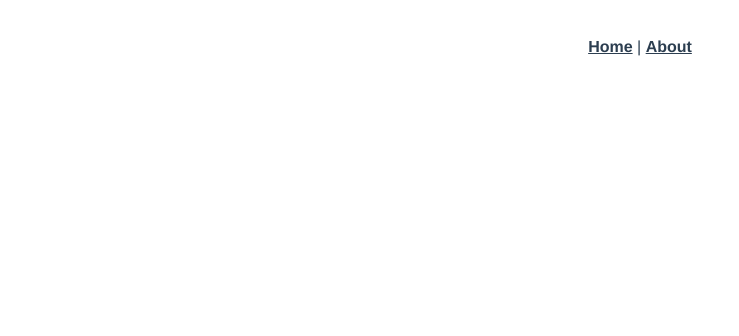
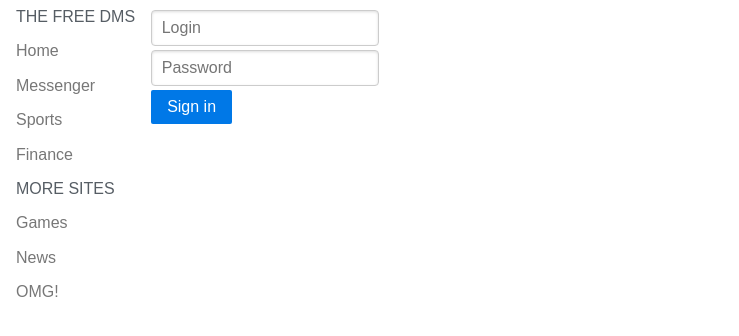
Before and after one commit to biwano/fdms-client, a Vue app: page /login in a window 1280 px wide. Shown: the top 336 px of the page, without its empty margins (0-739 px from the left). Built offline with nearby package versions, Linux system fonts and the light colour scheme.

Commit message:
Authentication

```diff
--- a/package.json
+++ b/package.json
@@ -10,8 +10,10 @@
   "dependencies": {
     "axios": "^0.19.0",
     "core-js": "^2.6.5",
+    "purecss": "^1.0.1",
     "vue": "^2.6.10",
-    "vue-router": "^3.0.3"
+    "vue-router": "^3.0.3",
+    "vuex": "^3.1.1"
   },
   "devDependencies": {
     "@vue/cli-plugin-babel": "^3.9.0",
--- a/src/App.vue
+++ b/src/App.vue
@@ -1,31 +1,36 @@
 <template>
-  <div id="app">
+  <div id="layout">
+    <!-- Menu toggle -->
+    <div id="menu">
+      <div class="pure-menu custom-restricted-width">
+          <span class="pure-menu-heading">The free DMS</span>
+
+          <ul class="pure-menu-list">
+              <li class="pure-menu-item"><router-link to="/"  class="pure-menu-link">Home</router-link></li>
+              <li class="pure-menu-item"><a href="#" class="pure-menu-link">Messenger</a></li>
+              <li class="pure-menu-item"><a href="#" class="pure-menu-link">Sports</a></li>
+              <li class="pure-menu-item"><a href="#" class="pure-menu-link">Finance</a></li>
+              <li class="pure-menu-heading">More Sites</li>
+              <li class="pure-menu-item"><a href="#" class="pure-menu-link">Games</a></li>
+              <li class="pure-menu-item"><a href="#" class="pure-menu-link">News</a></li>
+              <li class="pure-menu-item"><a href="#" class="pure-menu-link">OMG!</a></li>
+          </ul>
+      </div>
+    </div>
+    <!--
     <div id="nav">
       <router-link to="/">Home</router-link> |
       <router-link to="/about">About</router-link>
     </div>
-    <router-view />
+  -->
+    <div id="main">
+      <router-view />
+    </div>
   </div>
 </template>
 
 <style>
-#app {
-  font-family: "Avenir", Helvetica, Arial, sans-serif;
-  -webkit-font-smoothing: antialiased;
-  -moz-osx-font-smoothing: grayscale;
-  text-align: center;
-  color: #2c3e50;
-}
-#nav {
-  padding: 30px;
-}
-
-#nav a {
-  font-weight: bold;
-  color: #2c3e50;
-}
-
-#nav a.router-link-exact-active {
-  color: #42b983;
+#menu {
+  float:left;
 }
 </style>
--- a/src/fdms-vue/http.js
+++ b/src/fdms-vue/http.js
@@ -1,6 +1,6 @@
 export default function(Vue, options) {
   const axios = require("axios");
-  const http = axios.create({
+  let http = axios.create({
     baseURL: options.api.baseURL,
     timeout: options.api.timeout,
     headers: options.api.headers
@@ -8,7 +8,19 @@ export default function(Vue, options) {
   Vue.mixin({
     methods: {
       search() {
-        return http.get("/search");
+        return http.get("/search").then((response) => response.data);
+      },
+      sign_in(tenant, login, password) {
+        http = axios.create({
+          baseURL: options.api.baseURL,
+          timeout: options.api.timeout,
+          headers: options.api.headers,
+          auth: {
+            username: `${tenant}|${login}`,
+            password: password
+          }
+        });
+        return http.get("/user").then((response) => response.data);
       }
     }
   });
--- a/src/fdms-vue/index.js
+++ b/src/fdms-vue/index.js
@@ -1,4 +1,5 @@
 import Http from "./http.js";
+
 var Fdms = {};
 Fdms.install = function(Vue, options) {
   // 1. add global method or property
--- a/src/main.js
+++ b/src/main.js
@@ -1,7 +1,12 @@
 import Vue from "vue";
+import Vuex from "vuex";
 import App from "./App.vue";
 import router from "./router";
 import Fdms from "./fdms-vue";
+import store from "./store";
+import "purecss/build/pure.css";
+
+
 
 Vue.config.productionTip = false;
 Vue.use(Fdms, {
@@ -15,5 +20,6 @@ Vue.use(Fdms, {
 
 new Vue({
   router,
+  store,
   render: h => h(App)
 }).$mount("#app");
--- a/src/router.js
+++ b/src/router.js
@@ -1,6 +1,7 @@
 import Vue from "vue";
 import Router from "vue-router";
 import Home from "./views/Home.vue";
+import Login from "./views/Login.vue";
 
 Vue.use(Router);
 
@@ -21,6 +22,14 @@ export default new Router({
       // which is lazy-loaded when the route is visited.
       component: () =>
         import(/* webpackChunkName: "about" */ "./views/About.vue")
+    },
+    {
+      path: "/login",
+      name: "login",
+      // route level code-splitting
+      // this generates a separate chunk (about.[hash].js) for this route
+      // which is lazy-loaded when the route is visited.
+      component: Login
     }
   ]
 });
--- /dev/null
+++ b/src/store.js
@@ -0,0 +1,15 @@
+import Vue from "vue";
+import Vuex from "vuex";
+
+Vue.use(Vuex);
+
+export default new Vuex.Store({
+  state: {
+    user: null
+  },
+  mutations: {
+    set_user (state, user) {
+      state.user = user
+    }
+  }
+})
--- /dev/null
+++ b/src/views/Login.vue
@@ -0,0 +1,37 @@
+<template>
+  <div class="home">
+  	{{ $store.state.user}}
+    <form class="pure-form pure-form-stacked">
+	    <fieldset>
+	        <input type="text" placeholder="Login" v-model="login"/>
+	        <input type="password" placeholder="Password"  v-model="password"/>
+
+	        <button  type="button" class="pure-button pure-button-primary" v-on:click="submit">Sign in</button>
+
+	    </fieldset>
+	  </form>
+  </div>
+</template>
+
+<script>
+
+export default {
+  name: "login",
+  data() {
+  	return {
+  		login: "",
+  		password: ""
+  	}
+  },
+  components: {
+  },
+  methods: {
+  	submit() {
+  		this.sign_in("*", this.login, this.password).then((user) => {
+  			this.$store.commit("set_user", user);
+  			this.$router.push('/');
+  		});
+  	}
+  }
+};
+</script>
```
